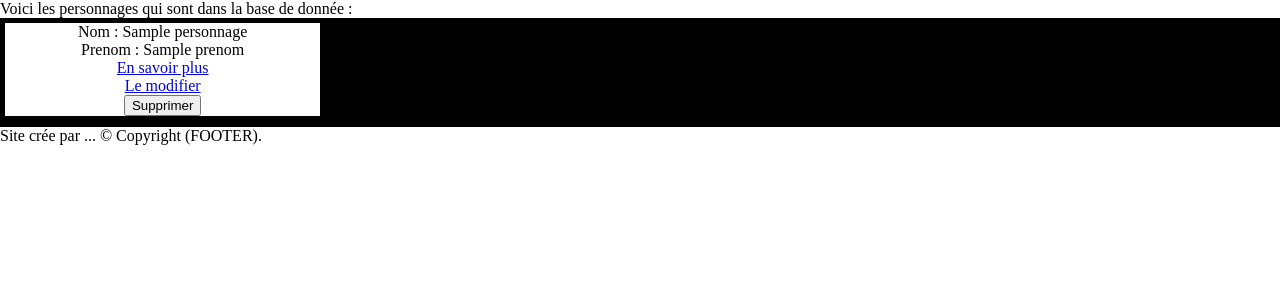
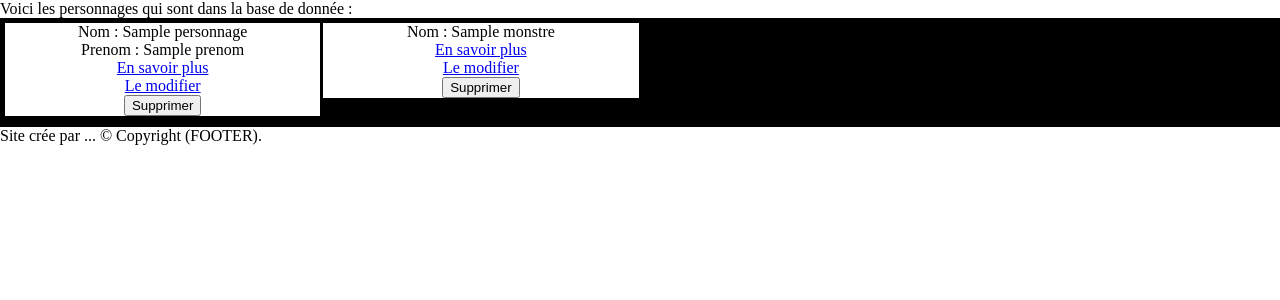
Before and after one commit to esomly19/FilRouge, a PHP site: template src/views/pages/liste.html.twig in a window 1280 px wide. Shown: the part 46-346 px from the top of the page. Run offline with PHP 8.4, Linux system fonts and the light colour scheme; the template is opened without the code that fills it: most values are stand-ins (such as "Sample title", 1, 10 or a date in 2020); some libraries are stand-ins or nearby versions.

Commit message:
iste avec monstres

```diff
--- a/composer.json
+++ b/composer.json
@@ -12,5 +12,7 @@
         "App\\Model\\": "src/Model",
         "App\\Controller\\": "src/Controller"
       }
+    },
+    "require-dev": {
     }
 }
--- a/src/controllers/pagesController.php
+++ b/src/controllers/pagesController.php
@@ -22,7 +22,8 @@ class pagesController {
     public function liste($request, $response, $args)
     {
       $perso = Personnage::all();
-      $this->container->view->render($response, 'pages/liste.html.twig', ['personnages'=>$perso]);
+      $monstre = Monsters::all();
+      $this->container->view->render($response, 'pages/liste.html.twig', ['personnages'=>$perso, 'monstres'=>$monstre]);
     }
 
 // -------------- Voir détail d'un perso ---------------------
--- a/src/views/pages/liste.html.twig
+++ b/src/views/pages/liste.html.twig
@@ -26,6 +26,22 @@ Voici les personnages qui sont dans la base de donnée : </br>
  </form>
 
     {% endfor %}
+
+    <div class="container2">
+    {% for monstre in monstres %}
+<form action="{{ path_for('supprimer')}}" method="post">
+    <div class="case"> Nom : {{ monstre.nom}} </br>
+    <a href="{{ path_for('detail', { 'id': monstre.id }) }}" > En savoir plus </a>
+  </br>
+    <a href="{{ path_for('modifier', { 'id': monstre.id }) }}" > Le modifier </a>
+  </br>
+    <input type="hidden" name="id" id="id" value="{{monstre.id}}">
+    <button type="submit"> Supprimer </button>
+
+   </div>
+ </form>
+
+    {% endfor %}
 </div>
 
 {% endblock %}
```
Also changed, not shown: src/views/layout.html.twig (line endings or trailing spaces), 2 other files.
